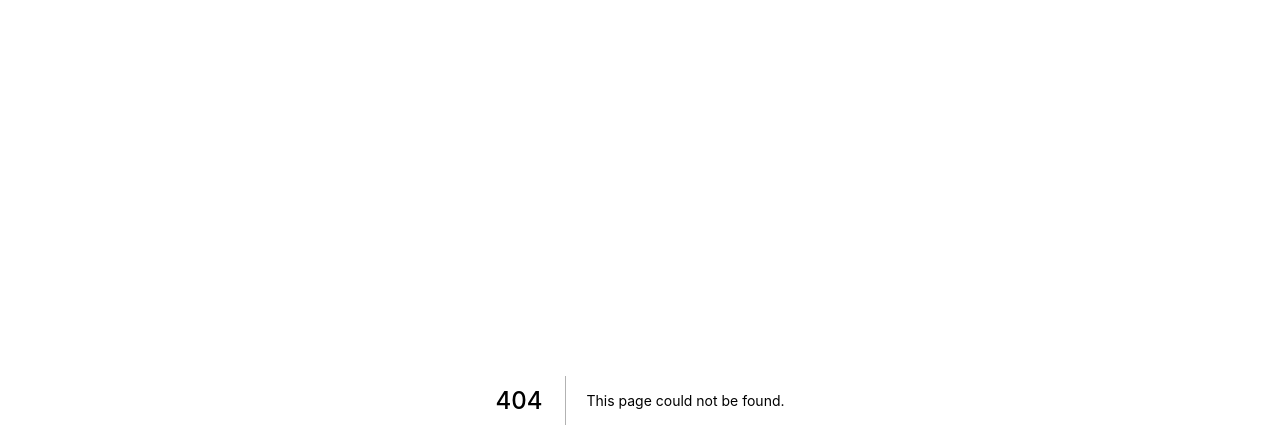
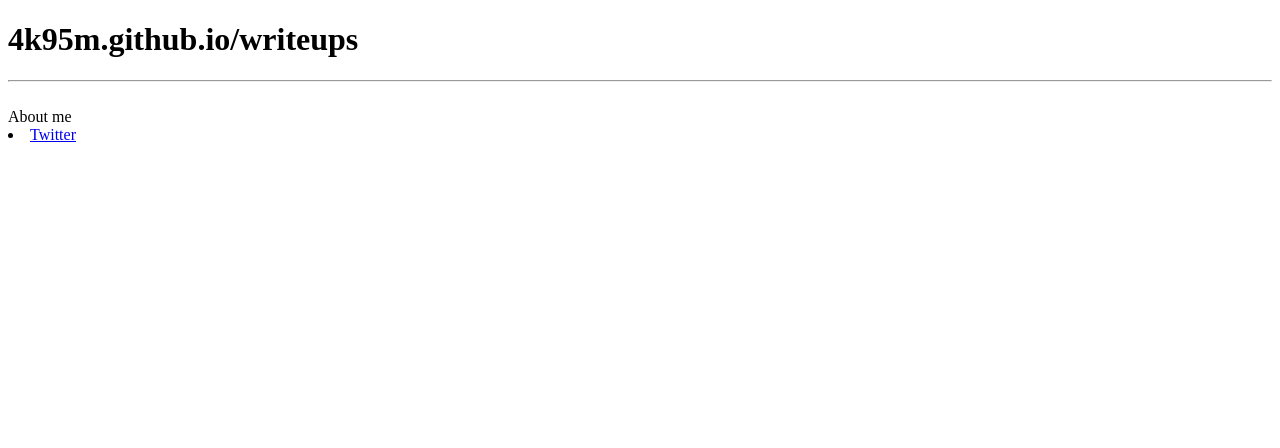
Before and after one commit to 4k95m/4k95m.github.io, a Next.js app: page /about in a window 1280 px wide. Before the commit this address had no page. Shown: the top 448 px of the page. Built offline with nearby package versions, Linux system fonts and the light colour scheme.

Commit message:
added About me

```diff
--- /dev/null
+++ b/pages/about.js
@@ -0,0 +1,10 @@
+export default () => (
+  <>
+    <h1>4k95m.github.io/writeups</h1>
+    <hr />
+    <br />
+      <div>About me
+        <li><a href="https://twitter.com/4k95m">Twitter</a></li>
+      </div>
+  </>
+)
--- a/pages/index.js
+++ b/pages/index.js
@@ -7,7 +7,8 @@ const Index = () => {
       <hr />
       <br />
       <div>Welcome to 4k95m.github.io!</div>
-      <li><Link href="/writeups">Writeups</Link></li>
+      <li><a href="/about">About me</a></li>
+      <li><a href="/writeups">Writeups</a></li>
     </>
   )
 }
```
